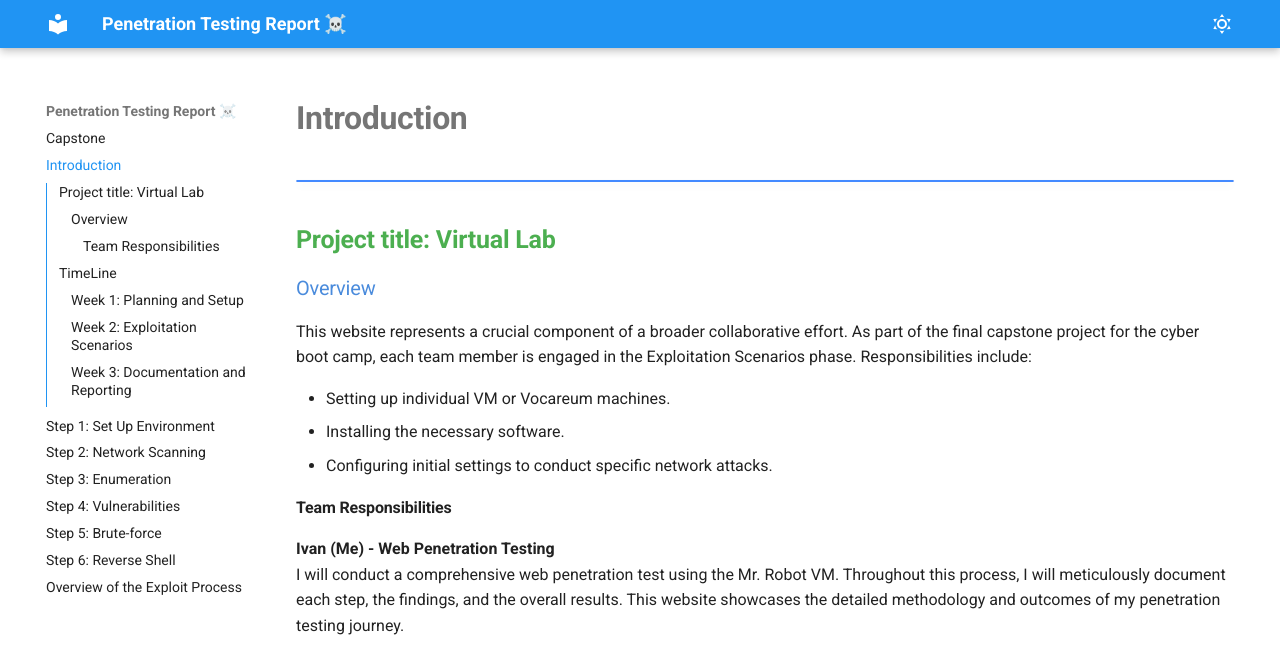
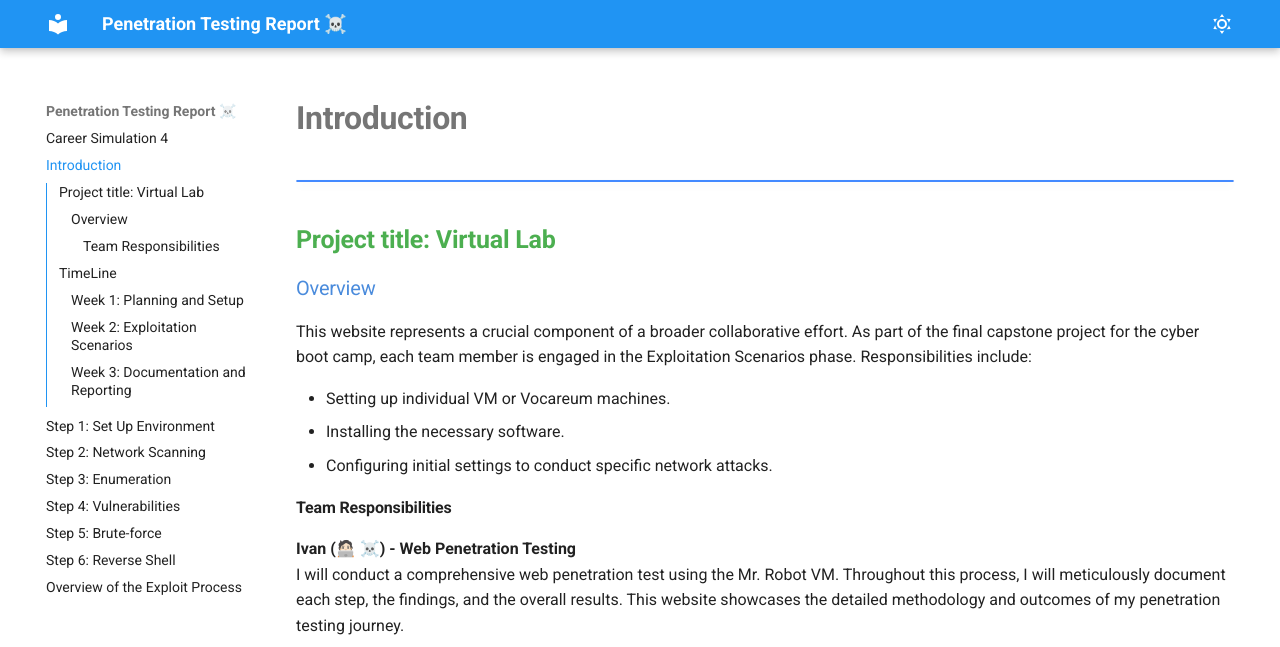
Before and after one commit to hcoco1/Career-Simulation-4, an MkDocs documentation site: the page built from docs/2-instructions.md, in a window 1280 px wide and 900 px high. Shown: the top 647 px of the window. Built offline with MkDocs 1.6.1 and Material for MkDocs 9.7.7, drawn with Linux system fonts in a browser that asks for light colours.

Commit message:
index updated

```diff
--- a/docs/2-instructions.md
+++ b/docs/2-instructions.md
@@ -1,7 +1,5 @@
 # **Introduction**
 !!! note ""
-
-
 
 ## **Project title: Virtual Lab**
 
@@ -15,7 +13,7 @@
 
 #### Team Responsibilities
 
-**Ivan (Me) - Web Penetration Testing**
+**Ivan (🧑🏻‍💻 ☠️) - Web Penetration Testing**
 I will conduct a comprehensive web penetration test using the Mr. Robot VM. Throughout this process, I will meticulously document each step, the findings, and the overall results. This website showcases the detailed methodology and outcomes of my penetration testing journey.
 
   <audio controls>
@@ -52,7 +50,6 @@
 Configuration (06/23 - 06/24)
 - Configure network settings and services on VMs.
 - Responsibility: All team members
-
 
 ### Week 2: Exploitation Scenarios
 
--- a/docs/index.md
+++ b/docs/index.md
@@ -1,12 +1,12 @@
 
-# Capstone
+# Career Simulation 4
 
 !!! note ""
 
-## Web Penetration Testing
+## Web Penetration Testing: Hacking Mr. Robot VM
 
 
-- [**Ivan Arias**](http://www.hcoco1.com) 🧑🏻‍💻 ☠️
+ ### by: [**Ivan Arias**](http://www.hcoco1.com) 🧑🏻‍💻 ☠️
 
    <video width="720" height="640" controls>
   <source src="https://hcoco1-website-bucket-12345.s3.amazonaws.com/Penetration+Testi+2024-06-26.mp4" type="video/mp4">
@@ -15,9 +15,6 @@
 
 
 ---
-
-
-
 
 ## Table of Contents
 
```
